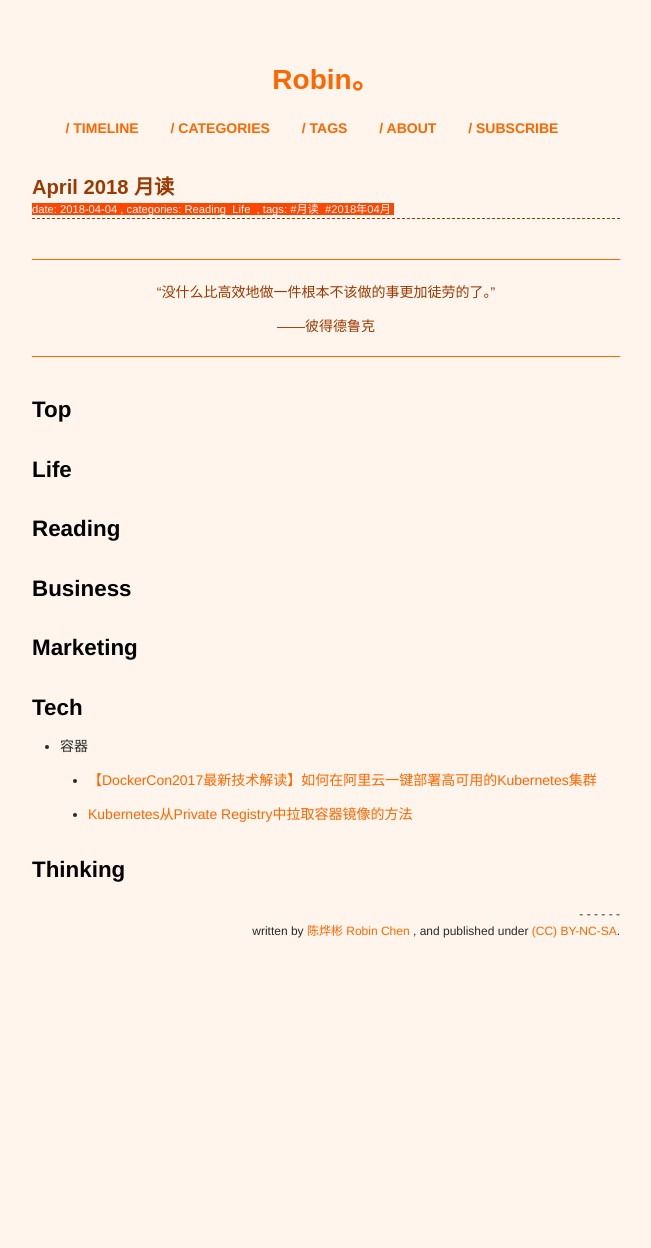
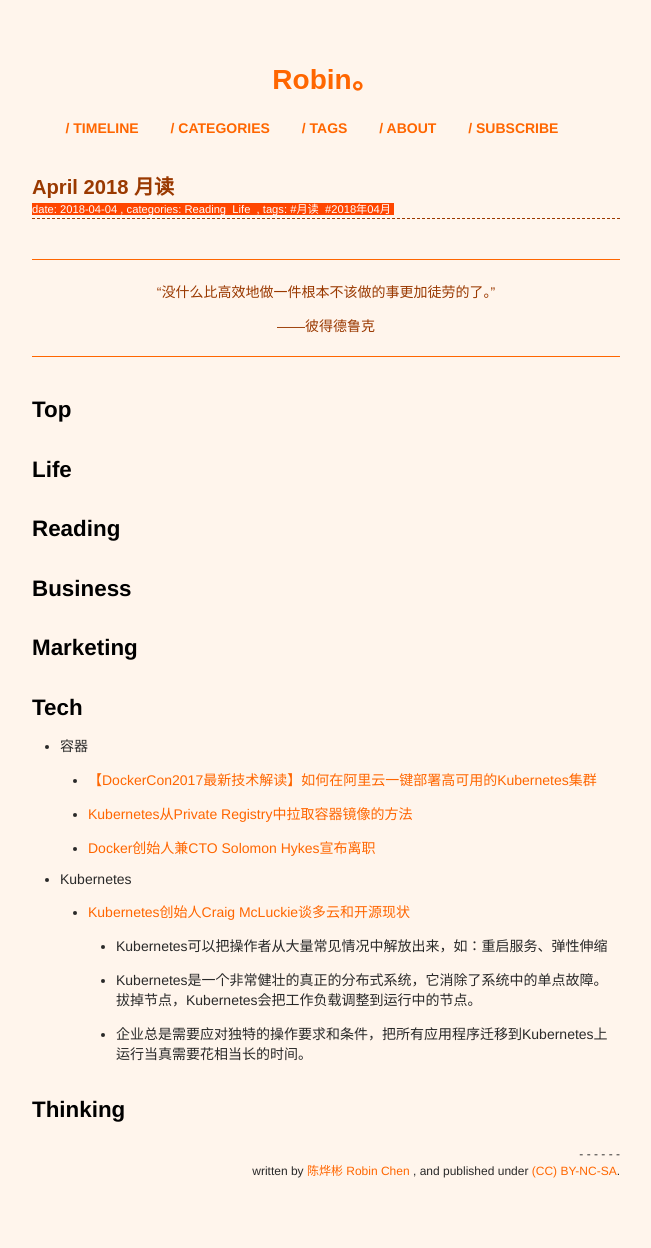
Before and after one commit to xianyuxmu/xianyuxmu.github.io, a Jekyll site: the page built from _posts/2018-04-04-monthly-reading.md, in a window 1280 px wide. Shown: the whole page, without its empty margins (314-965 px from the left). Built offline with Jekyll 4.4.1, drawn with Linux system fonts in a browser that asks for light colours; comment, search, counter and statistics services are not loaded; before the commit the page ends 1008 px from its top, so only the background shows below that.

Commit message:
Readings

```diff
--- a/_posts/2018-04-04-monthly-reading.md
+++ b/_posts/2018-04-04-monthly-reading.md
@@ -35,6 +35,12 @@ tags:
 - 容器
 	- [【DockerCon2017最新技术解读】如何在阿里云一键部署高可用的Kubernetes集群](https://yq.aliyun.com/articles/91379)
 	- [Kubernetes从Private Registry中拉取容器镜像的方法](https://tonybai.com/2016/11/16/how-to-pull-images-from-private-registry-on-kubernetes-cluster/)
+	- [Docker创始人兼CTO Solomon Hykes宣布离职](https://mp.weixin.qq.com/s?__biz=MzIzNjUxMzk2NQ==&mid=2247486049&idx=1&sn=f151a6d1137f759e7f8a7616b6504580)
+- Kubernetes
+	- [Kubernetes创始人Craig McLuckie谈多云和开源现状](http://www.infoq.com/cn/news/2018/04/kubernetes-mcluckie)
+		- Kubernetes可以把操作者从大量常见情况中解放出来，如：重启服务、弹性伸缩
+		- Kubernetes是一个非常健壮的真正的分布式系统，它消除了系统中的单点故障。拔掉节点，Kubernetes会把工作负载调整到运行中的节点。
+		- 企业总是需要应对独特的操作要求和条件，把所有应用程序迁移到Kubernetes上运行当真需要花相当长的时间。
 
 
 ## Thinking
```
